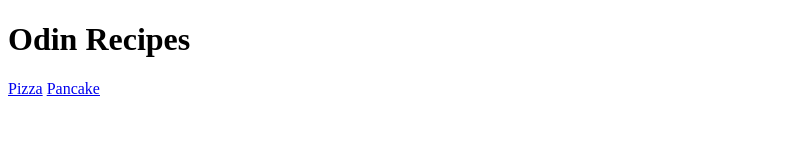
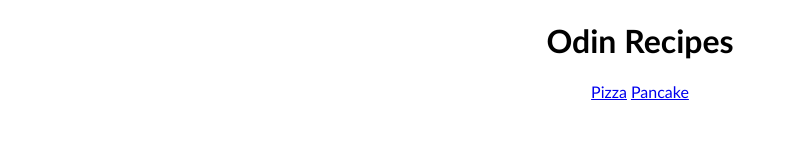
Before and after one commit to rodrigo-veiga-10/recipes, a plain HTML site: page index.html in a window 1280 px wide. Shown: the whole page, without its empty margins (0-788 px from the left). Drawn offline with Linux system fonts and the light colour scheme.

Commit message:
Add basic style of css

```diff
--- a/index.html
+++ b/index.html
@@ -5,10 +5,13 @@
     <meta http-equiv="X-UA-Compatible" content="IE=edge">
     <meta name="viewport" content="width=device-width, initial-scale=1.0">
     <title>Document</title>
+    <link rel="stylesheet" href="style.css">
 </head>
 <body>
-    <h1>Odin Recipes</h1>
-    <a href="meals/pizza.html">Pizza</a>
-    <a href="meals/pancakes.html">Pancake</a>
+    <h1 id="main-title">Odin Recipes</h1>
+    <div id="link-recipe">
+    <a class="links"  href="meals/pizza.html">Pizza</a>
+    <a class="links"  href="meals/pancakes.html">Pancake</a>
+    </div>
 </body>
 </html>
--- /dev/null
+++ b/meals/styles/style-pancake.css
@@ -0,0 +1,19 @@
+* {
+    font-family: 'Trebuchet MS', 'Lucida Sans Unicode', 'Lucida Grande', 'Lucida Sans', Arial, sans-serif;
+}
+
+h1, h2 {
+    text-align: center;
+}
+#img-container {
+    text-align: center;
+}
+
+.list {
+    text-align: center;
+    list-style-position: inside;
+}
+.list li {
+    padding-left: 35em;
+    text-align: left;
+}
--- /dev/null
+++ b/meals/styles/style-pizza.css
@@ -0,0 +1,19 @@
+* {
+    font-family: 'Trebuchet MS', 'Lucida Sans Unicode', 'Lucida Grande', 'Lucida Sans', Arial, sans-serif;
+}
+
+h1, h2 {
+    text-align: center;
+}
+#img-container {
+    text-align: center;
+}
+
+.list {
+    text-align: center;
+    list-style-position: inside;
+}
+.list li {
+    padding-left: 35em;
+    text-align: left;
+}
--- /dev/null
+++ b/style.css
@@ -0,0 +1,12 @@
+#main-title {
+    font-family: 'Trebuchet MS', 'Lucida Sans Unicode', 'Lucida Grande', 'Lucida Sans', Arial, sans-serif;
+    text-align: center;
+}
+
+#link-recipe{
+    text-align: center;
+}
+
+.links {
+    font-family: 'Trebuchet MS', 'Lucida Sans Unicode', 'Lucida Grande', 'Lucida Sans', Arial, sans-serif;
+}
```
Also changed, not shown: meals/pancakes.html (+7 -0 lines), meals/pizza.html (+8 -0 lines).
